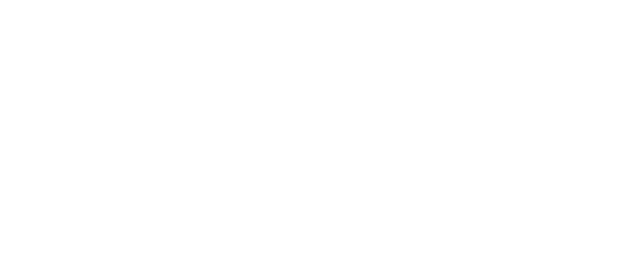
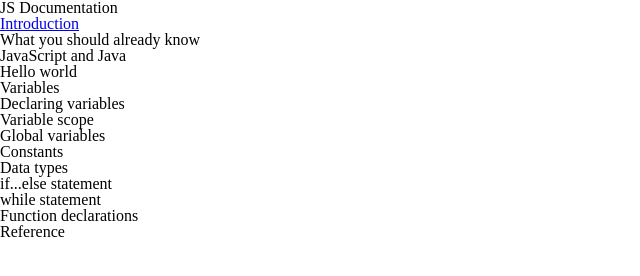
Before and after one commit to tobisupreme/js-documentation, a plain HTML site: page index.html in a window 1280 px wide. Shown: the whole page, without its empty margins (0-640 px from the left). Drawn offline with Linux system fonts and the light colour scheme; files that its build step writes are made by us from their sources.

Commit message:
add page navigation in html

```diff
--- a/index.html
+++ b/index.html
@@ -4,11 +4,37 @@
     <meta charset="UTF-8" />
     <meta http-equiv="X-UA-Compatible" content="IE=edge" />
     <meta name="viewport" content="width=device-width, initial-scale=1.0" />
+
+    <!-- Load fonts from Google Fonts -->
+    <link rel="preconnect" href="https://fonts.googleapis.com" />
+    <link rel="preconnect" href="https://fonts.gstatic.com" crossorigin />
+    <link href="https://fonts.googleapis.com/css2?family=Open+Sans:ital,wght@0,400;0,700;1,400;1,700&display=swap" rel="stylesheet" />
+
     <!-- Link external CSS -->
     <link rel="stylesheet" href="reset.css" />
     <link rel="stylesheet" href="normalize.css" />
     <link rel="stylesheet" href="style.css" />
     <title>FCC: Technical Documentation Page</title>
   </head>
-  <body></body>
+  <body>
+    <nav>
+      <header>JS Documentation</header>
+      <ul>
+        <li><a href="#">Introduction</a></li>
+        <li><a href="#"></a>What you should already know</li>
+        <li><a href="#"></a>JavaScript and Java</li>
+        <li><a href="#"></a>Hello world</li>
+        <li><a href="#"></a>Variables</li>
+        <li><a href="#"></a>Declaring variables</li>
+        <li><a href="#"></a>Variable scope</li>
+        <li><a href="#"></a>Global variables</li>
+        <li><a href="#"></a>Constants</li>
+        <li><a href="#"></a>Data types</li>
+        <li><a href="#"></a>if...else statement</li>
+        <li><a href="#"></a>while statement</li>
+        <li><a href="#"></a>Function declarations</li>
+        <li><a href="#"></a>Reference</li>
+      </ul>
+    </nav>
+  </body>
 </html>
```
